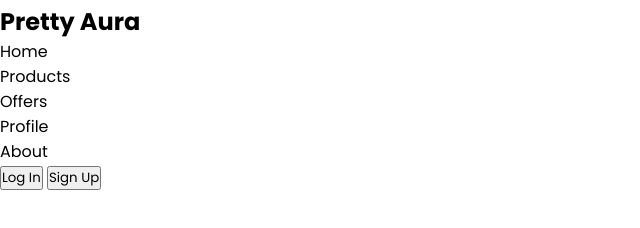
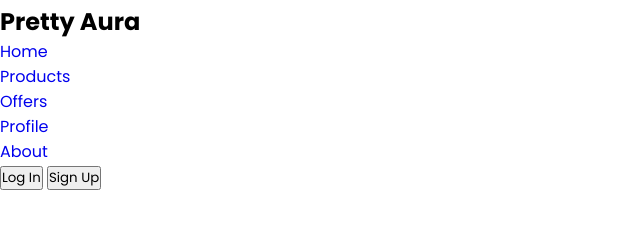
Before and after one commit to Tasuu1457/Pretty-Aura, a plain HTML site: page index.html in a window 1280 px wide. Shown: the part 186-414 px from the top of the page, without its empty margins (0-640 px from the left). Drawn offline with Linux system fonts and the light colour scheme.

Commit message:
Nav full part done-CSS

```diff
--- a/index.html
+++ b/index.html
@@ -21,16 +21,16 @@
             </div>
             <div class="nav-list">
                 <ul>
-                    <li class="nav-list-item"><a href="#"></a>Home</li>
-                    <li class="nav-list-item"><a href="#"></a>Products</li>
-                    <li class="nav-list-item"><a href="#"></a>Offers</li>
-                    <li class="nav-list-item"><a href="#"></a>Profile</li>
-                    <li class="nav-list-item"><a href="#"></a>About</li>
+                    <li class="nav-list-item"><a href="#">Home</a></li>
+                    <li class="nav-list-item"><a href="#">Products</a></li>
+                    <li class="nav-list-item"><a href="#">Offers</a></li>
+                    <li class="nav-list-item"><a href="#">Profile</a></li>
+                    <li class="nav-list-item"><a href="#">About</a></li>
                 </ul>
             </div>
             <div class="nav-btn">
-                <button>Log In</button>
-                <button>Sign Up</button>
+                <button class="btn btn-login">Log In</button>
+                <button class="btn btn-signup">Sign Up</button>
             </div>
         </nav>
     </header>
```
